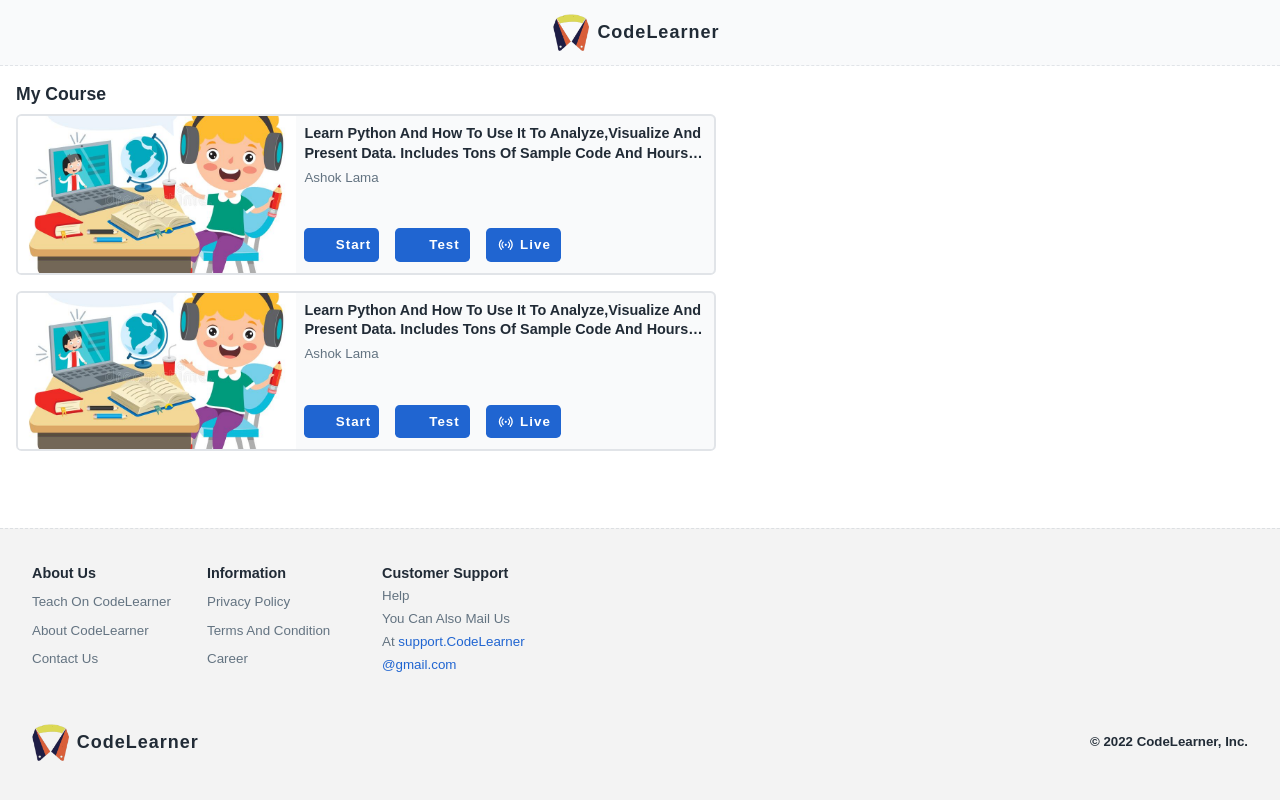
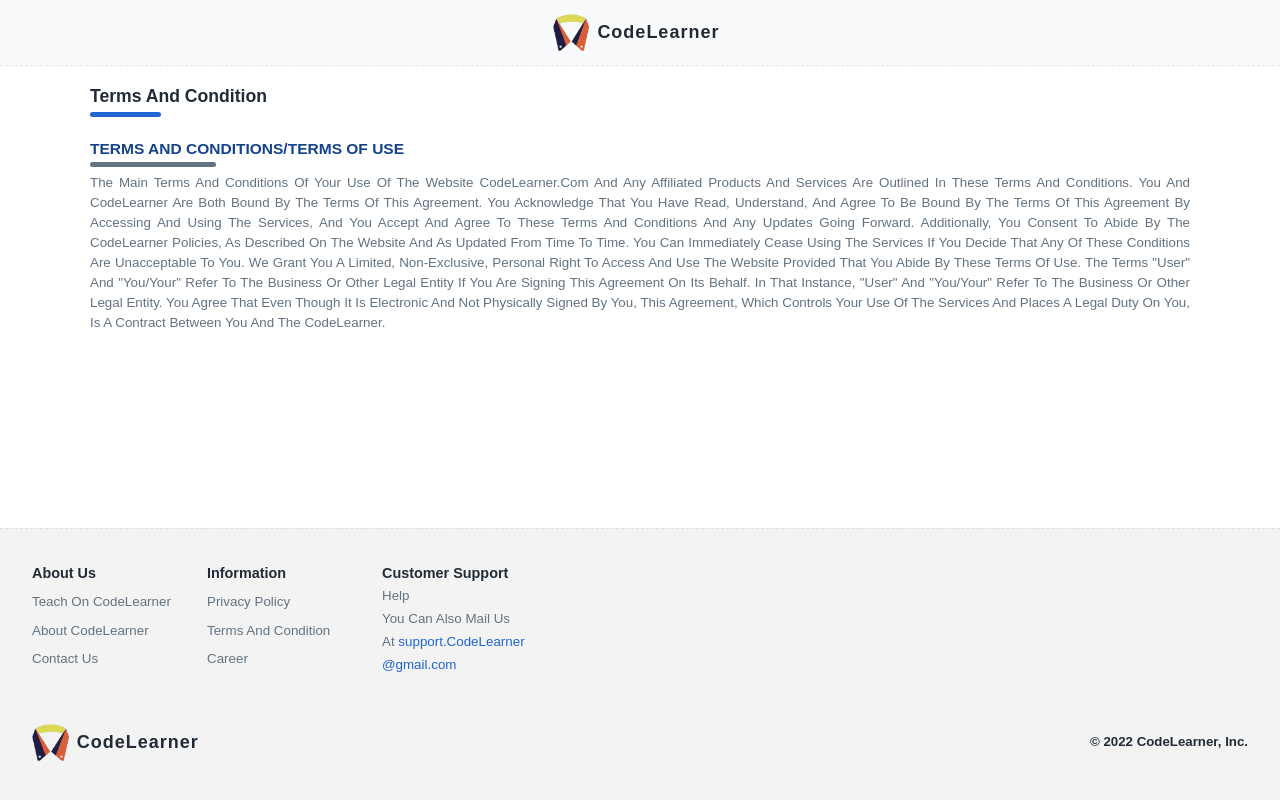
Before and after one commit to AshokLamaMoktanTamang/FYP-CodeLearner, a React (Create React App) app: page /terms-and-conditions in a window 1280 px wide. Built offline with nearby package versions, Linux system fonts and the light colour scheme; some icons are missing.

Commit message:
Terms and Conditions Page

```diff
--- /dev/null
+++ b/src/Pages/TermsAndCondition.js
@@ -0,0 +1,83 @@
+// importing denepdencies
+import React from 'react'
+import styled from 'styled-components'
+
+// importing components
+import Page from '../components/page'
+
+// stylde components
+const Container = styled.section`
+  max-width: 1100px;
+  margin: auto;
+
+  & > h2,
+  & > section h3 {
+    font-size: 1.1rem;
+    color: var(--text-black);
+    line-height: 1.7;
+    margin-bottom: 1.5rem;
+    position: relative;
+    width: fit-content;
+
+    ::before {
+      position: absolute;
+      content: '';
+      width: 40%;
+      height: 5px;
+      border-radius: 20px;
+      background-color: var(--text-blue);
+      top: 100%;
+      left: 0;
+    }
+  }
+
+  & > section {
+    margin-bottom: 2rem;
+
+    & > h3 {
+      margin-bottom: 0.7rem;
+      font-size: 0.97rem;
+      color: var(--hover-404-blue);
+      text-transform: Uppercase;
+
+      ::before {
+        background-color: var(--text-light-black);
+      }
+    }
+
+    & > p {
+      font-size: 0.835rem;
+      line-height: 1.5;
+      color: var(--text-light-black);
+      text-align: justify;
+    }
+  }
+`
+
+export default function TermsAndCondition() {
+  return (
+    <Page title="Terms & Conditions">
+      <Container>
+        <h2>Terms And Condition</h2>
+
+        <section>
+          <h3>Terms and conditions/Terms of Use</h3>
+          <p>
+            The main terms and conditions of your use of the website CodeLearner.com and any affiliated products and
+            services are outlined in these terms and conditions. You and CodeLearner are both bound by the terms of this
+            Agreement. You acknowledge that you have read, understand, and agree to be bound by the terms of this
+            Agreement by accessing and using the Services, and you accept and agree to these terms and conditions and
+            any updates going forward. Additionally, you consent to abide by the CodeLearner Policies, as described on
+            the website and as updated from time to time. You can immediately cease using the Services if you decide
+            that any of these conditions are unacceptable to you. We grant you a limited, non-exclusive, personal right
+            to access and use the Website provided that you abide by these Terms of Use. The terms "User" and "you/your"
+            refer to the business or other legal entity if you are signing this agreement on its behalf. In that
+            instance, "User" and "you/your" refer to the business or other legal entity. You agree that even though it
+            is electronic and not physically signed by you, this Agreement, which controls your use of the Services and
+            places a legal duty on you, is a contract between you and the CodeLearner.
+          </p>
+        </section>
+      </Container>
+    </Page>
+  )
+}
--- a/src/router.js
+++ b/src/router.js
@@ -22,6 +22,7 @@
 import Contact from './Pages/Contact'
 import About from './Pages/About'
 import PrivacyPoliicy from './Pages/PrivacyPoliicy'
+import TermsAndCondition from './Pages/TermsAndCondition'
 
 export default function Router() {
   return useRoutes([
@@ -74,7 +75,7 @@
         { path: 'about', element: <About /> },
         { path: 'contact', element: <Contact /> },
         { path: 'privacy-policy', element: <PrivacyPoliicy /> },
-        { path: 'terms-and-conditions', element: <MyCourse /> },
+        { path: 'terms-and-conditions', element: <TermsAndCondition /> },
         { path: 'career', element: <MyCourse /> },
       ],
     },
```
Also changed, not shown: src/index.js (+11 -8 lines).
